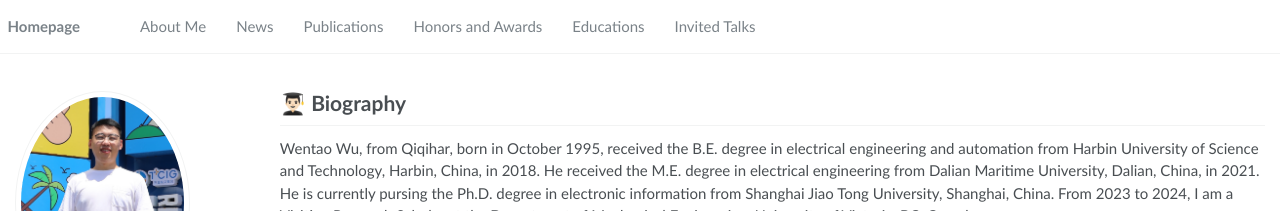
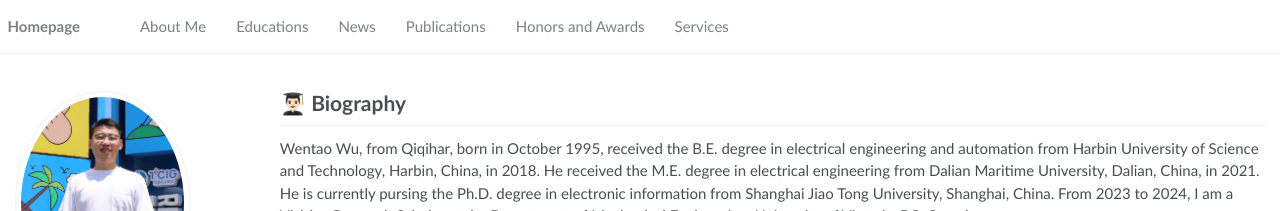
Before and after one commit to wwtsjtu/wwt.github.io, a Jekyll site: the page built from _pages/about.md, in a window 1280 px wide. Shown: the top 211 px of the page. Built offline with Jekyll 4.4.1, drawn with Linux system fonts in a browser that asks for light colours; some web fonts are replaced.

Commit message:
Update navigation.yml

```diff
--- a/_data/navigation.yml
+++ b/_data/navigation.yml
@@ -2,6 +2,9 @@
 main:
   - title: "About Me"
     url: "/#about-me"
+
+  - title: "Educations"
+    url: "/#-educations"
 
   - title: "News"
     url: "/#-news"
@@ -12,8 +15,5 @@ main:
   - title: "Honors and Awards"
     url: "/#-honors-and-awards"
 
-  - title: "Educations"
-    url: "/#-educations"
-
-  - title: "Invited Talks"
+  - title: "Services"
     url: "/#-invited-talks"
```
